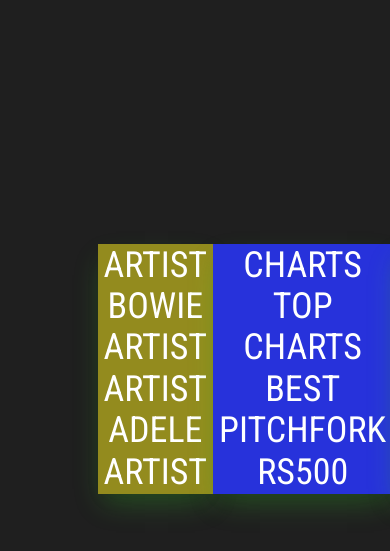
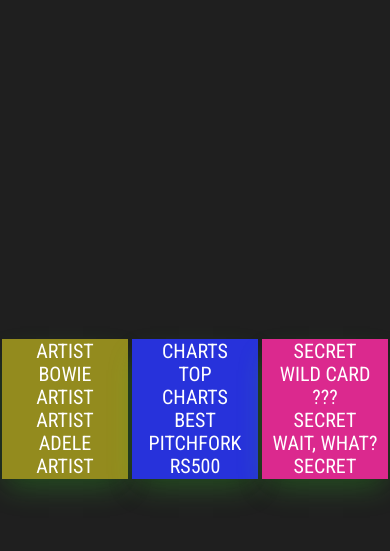
Before and after one commit to deniseismo/madness-bracket-fm, a Flask app: page /home in a window 390 px wide. Shown: the top 551 px of the page. Run offline with Flask 2, Linux system fonts and the light colour scheme; style sheets or scripts are compiled from the project's sources; parts of the project's set-up code (start-up, migrations or seed data) failed here and were passed over; some libraries are stand-ins or nearby versions; some web fonts are replaced.

Commit message:
make home page responsive

```diff
--- a/madnessbracket/static/css/_options.scss
+++ b/madnessbracket/static/css/_options.scss
@@ -1,26 +1,22 @@
 .square-buttons-container {
   @include flexContainer(row, space-evenly);
-  width: 50%;
-  max-height: 250px;
-  height: inherit;
+  width: 60%;
+  margin-bottom: 2.5rem;
 }
 
 .square-button {
-  @include flexContainer(column, flex-start);
-  max-width: 250px;
-  max-height: 250px;
-  flex: 1 0 auto;
+  @include flexContainer(column, center);
   height: 100%;
-  margin: 0;
+  max-width: 20rem;
+  flex: 1;
+  margin: 0 0.5rem;
   white-space: normal;
-  font-size: 36px;
-  min-width: 100px;
-  min-height: 100px;
+  font-size: 2.5rem;
   box-shadow: rgba(72, 242, 57, 0.25) 0px 13px 27px -5px,
     rgba(0, 0, 0, 0.3) 0px 8px 16px -8px;
   color: white;
   transition: 0.5s transform cubic-bezier(0.68, -0.55, 0.265, 1.55),
-    0.3s box-shadow ease-out;
+    0.3s box-shadow ease-out, 0.3s font-size ease-in-out;
   &:hover {
     box-shadow: rgba(206, 66, 100, 0.5) 0px 13px 27px -5px,
       rgba(0, 0, 0, 0.3) 0px 8px 16px -8px;
@@ -42,10 +38,9 @@
 .form__group {
   @include flexContainer(column, center);
   position: relative;
-  padding: 15px 0 0;
-  margin-top: 10px;
-  width: 50%;
-  max-width: 500px;
+  padding: 1rem 0 0;
+  margin-top: 0.8rem;
+  width: 30%;
 }
 
 .form__field {
@@ -54,9 +49,9 @@
   border: 0;
   border-bottom: 2px solid $greenishColor;
   outline: 0;
-  font-size: 1.3rem;
+  font-size: 2rem;
   color: #fff;
-  padding: 7px 0;
+  padding: 0.5rem 0;
   background: transparent;
   transition: border-color 0.2s;
 }
@@ -64,9 +59,9 @@
   color: transparent;
 }
 .form__field:placeholder-shown ~ .form__label {
-  font-size: 1.3rem;
+  font-size: 1.5rem;
   cursor: text;
-  top: 20px;
+  top: 1.5rem;
 }
 
 .form__label {
@@ -81,9 +76,6 @@
 .form__field:focus {
   padding-bottom: 6px;
   font-weight: 700;
-  // border-width: 3px;
-  // border-image: linear-gradient(to right, #11998e, #38ef7d);
-  // border-image-slice: 1;
   border-color: $reddishColor;
   border-width: 3px;
 }
@@ -115,12 +107,10 @@
   margin-top: 2rem;
 }
 .bracket_max_size_option {
-  /* margin: 5%; */
-  width: 50px;
-  height: 50px;
+  width: 3.5rem;
+  height: 3.5rem;
   background: $greenishColor;
   margin: 1rem;
-  /* display: flex; */
   text-align: center;
   line-height: 1.5rem;
   border: 1px solid $whitishColor;
@@ -140,6 +130,7 @@
   margin: 1rem;
   width: 50%;
   font-size: 1.5rem;
+  font-weight: 500;
   &:hover {
     background-color: $reddishColor;
     transition: all 0.2s ease-out;
@@ -148,9 +139,113 @@
     background-color: $grayishColor;
     cursor: not-allowed;
   }
+  transition: width 0.3s ease-in-out;
 }
 
 .input-container {
   width: 100%;
   display: none;
 }
+
+@media screen and (max-width: 1366px) {
+  .square-button {
+    font-size: 2.25rem;
+  }
+  .generate-button {
+    width: 60%;
+  }
+}
+
+@media screen and (max-width: 1280px) {
+  .square-button {
+    font-size: 2rem;
+  }
+  .generate-button {
+    width: 75%;
+  }
+}
+
+@media screen and (max-width: 1152px) {
+  .square-button {
+    font-size: 1.75rem;
+  }
+  .generate-button {
+    width: 80%;
+  }
+}
+
+@media only screen and (max-width: 960px) {
+  .square-buttons-container {
+    width: 75%;
+  }
+  .bracket_max_size_option {
+    width: 3rem;
+    height: 3rem;
+    font-size: 1.35rem;
+  }
+  .form__group {
+    width: 40%;
+  }
+}
+
+@media only screen and (max-width: 769px) {
+  .square-buttons-container {
+    width: 90%;
+  }
+}
+
+@media only screen and (max-width: 640px) {
+  .square-button {
+    font-size: 1.5rem;
+  }
+  .square-buttons-container {
+    margin-bottom: 1.5rem;
+  }
+  .bracket_max_size_container {
+    margin-top: 1rem;
+  }
+  .form__group {
+    width: 50%;
+    margin-top: 0.5rem;
+    padding: 0.5rem 0 0;
+  }
+  .generate-button {
+    font-size: 1.25rem;
+    padding: 0.75rem;
+  }
+  .form__field:placeholder-shown ~ .form__label {
+    font-size: 1rem;
+  }
+  .form__field {
+    font-size: 1.25rem;
+  }
+}
+
+@media only screen and (max-width: 500px) {
+  .square-button {
+    font-size: 1.25rem;
+  }
+}
+
+@media only screen and (max-width: 400px) {
+  .square-buttons-container {
+    width: 100%;
+  }
+  .square-button {
+    margin: 0 0.15rem;
+  }
+}
+
+@media screen and (max-height: 760px) {
+  .square-buttons-container {
+    margin-bottom: 1rem;
+  }
+  .bracket_max_size_option {
+    width: 3rem;
+    height: 3rem;
+  }
+  .generate-button {
+    padding: 0.75rem;
+    font-size: 1.25rem;
+  }
+}
--- a/madnessbracket/templates/layout.html
+++ b/madnessbracket/templates/layout.html
@@ -2,6 +2,10 @@
 <html lang="en">
   <head>
     <meta charset="UTF-8" />
+    <meta
+      name="viewport"
+      content="width=device-width, initial-scale=1, minimum-scale=1"
+    />
     {% if title %}
     <title>Madness Bracket - {{ title }}</title>
     {% else %}
```
Also changed, not shown: madnessbracket/static/css/_intro.scss (+55 -6 lines).
